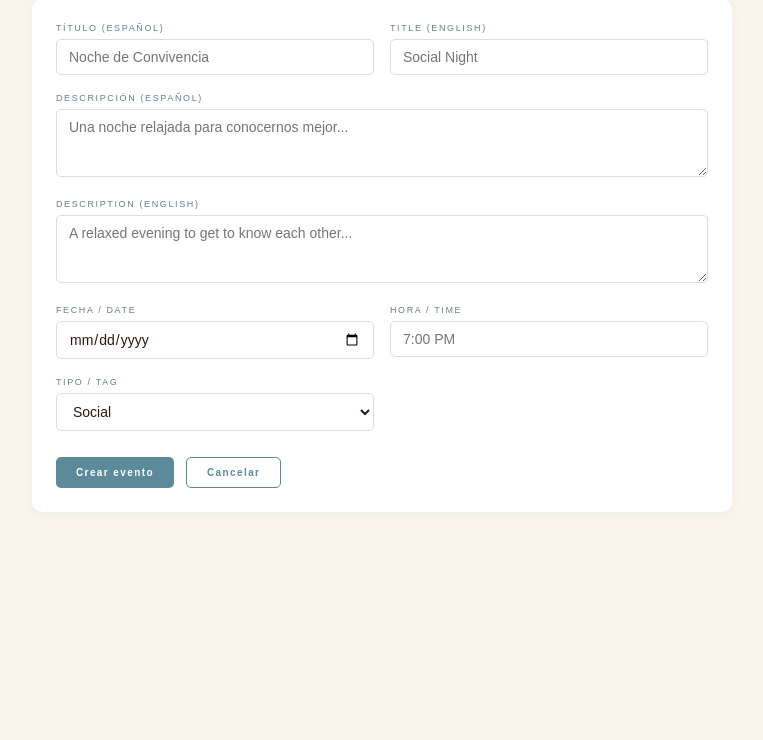
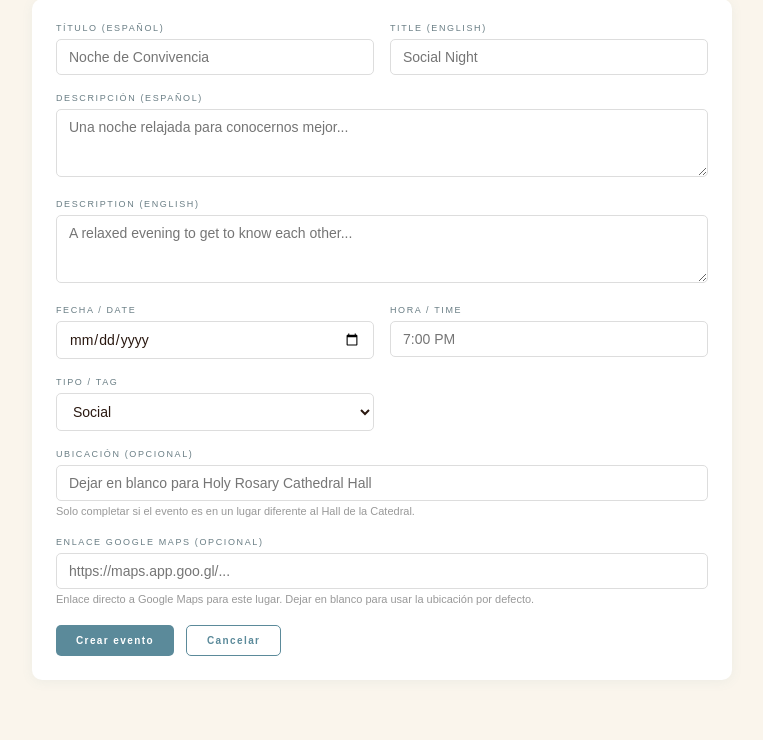
Before and after one commit to Dominus-Tecum-Vancouver/dominus-tecum, a Flask app: page /admin/events/new in a window 1280 px wide. Shown: the part 173-913 px from the top of the page, without its empty margins (90-853 px from the left). Before the commit the page ends 685 px from the top, so only its background shows below. Run offline with Flask 3, Linux system fonts and the light colour scheme; the visitor is signed in with stand-in values (Sample User, id 1).

Commit message:
Add location and location_url fields to events

```diff
--- a/admin/models.py
+++ b/admin/models.py
@@ -59,6 +59,9 @@ class Event(db.Model):
     # in event cards and reminder emails. Leave blank for regular Wednesday meetings.
     location = db.Column(db.String(300), nullable=True)
 
+    # Optional Google Maps URL for custom locations
+    location_url = db.Column(db.String(500), nullable=True)
+
     # Active flag lets us hide old events without deleting them.
     # Default is True (visible). Set to False to archive.
     active = db.Column(db.Boolean, default=True)
@@ -108,6 +111,7 @@ class Event(db.Model):
             'time':  self.time,
             'tag':   self.tag,
             'location': self.location,
+            'location_url': self.location_url,
         }
 
 
--- a/admin/templates/admin/event_form.html
+++ b/admin/templates/admin/event_form.html
@@ -2,7 +2,8 @@
 {% block content %}
 
 <div class="page-title">{{ 'Editar evento' if event else 'Nuevo evento' }}</div>
-<div class="page-sub">{{ 'Modifica los detalles del evento.' if event else 'Completa los campos en español e inglés.' }}</div>
+<div class="page-sub">{{ 'Modifica los detalles del evento.' if event else 'Completa los campos en español e inglés.' }}
+</div>
 
 <div class="card" style="max-width:700px">
   <form method="POST">
@@ -10,32 +11,35 @@
     <div class="form-row">
       <div class="form-group">
         <label>TÍTULO (ESPAÑOL)</label>
-        <input type="text" name="title_es" value="{{ event.title_es if event }}" required placeholder="Noche de Convivencia"/>
+        <input type="text" name="title_es" value="{{ event.title_es if event }}" required
+          placeholder="Noche de Convivencia" />
       </div>
       <div class="form-group">
         <label>TITLE (ENGLISH)</label>
-        <input type="text" name="title_en" value="{{ event.title_en if event }}" required placeholder="Social Night"/>
+        <input type="text" name="title_en" value="{{ event.title_en if event }}" required placeholder="Social Night" />
       </div>
     </div>
 
     <div class="form-group">
       <label>DESCRIPCIÓN (ESPAÑOL)</label>
-      <textarea name="desc_es" rows="3" required placeholder="Una noche relajada para conocernos mejor...">{{ event.desc_es if event }}</textarea>
+      <textarea name="desc_es" rows="3" required
+        placeholder="Una noche relajada para conocernos mejor...">{{ event.desc_es if event }}</textarea>
     </div>
 
     <div class="form-group">
       <label>DESCRIPTION (ENGLISH)</label>
-      <textarea name="desc_en" rows="3" required placeholder="A relaxed evening to get to know each other...">{{ event.desc_en if event }}</textarea>
+      <textarea name="desc_en" rows="3" required
+        placeholder="A relaxed evening to get to know each other...">{{ event.desc_en if event }}</textarea>
     </div>
 
     <div class="form-row">
       <div class="form-group">
         <label>FECHA / DATE</label>
-        <input type="date" name="date" value="{{ event.date.strftime('%Y-%m-%d') if event }}" required/>
+        <input type="date" name="date" value="{{ event.date.strftime('%Y-%m-%d') if event }}" required />
       </div>
       <div class="form-group">
         <label>HORA / TIME</label>
-        <input type="text" name="time" value="{{ event.time if event }}" required placeholder="7:00 PM"/>
+        <input type="text" name="time" value="{{ event.time if event }}" required placeholder="7:00 PM" />
       </div>
     </div>
 
@@ -43,9 +47,9 @@
       <div class="form-group">
         <label>TIPO / TAG</label>
         <select name="tag" required>
-          <option value="social"  {{ 'selected' if event and event.tag == 'social' }}>Social</option>
-          <option value="faith"   {{ 'selected' if event and event.tag == 'faith' }}>Fe / Faith</option>
-          <option value="service" {{ 'selected' if event and event.tag == 'service' }}>Servicio / Service</option>
+          <option value="social" {{ 'selected' if event and event.tag=='social' }}>Social</option>
+          <option value="faith" {{ 'selected' if event and event.tag=='faith' }}>Fe / Faith</option>
+          <option value="service" {{ 'selected' if event and event.tag=='service' }}>Servicio / Service</option>
         </select>
       </div>
       {% if event %}
@@ -53,10 +57,28 @@
         <label>ESTADO / STATUS</label>
         <select name="active">
           <option value="active" {{ 'selected' if event.active }}>Activo / Active</option>
-          <option value=""       {{ 'selected' if not event.active }}>Inactivo / Inactive</option>
+          <option value="" {{ 'selected' if not event.active }}>Inactivo / Inactive</option>
         </select>
       </div>
       {% endif %}
+    </div>
+
+    <div class="form-group">
+      <label>UBICACIÓN (OPCIONAL)</label>
+      <input type="text" name="location" value="{{ event.location if event and event.location }}"
+        placeholder="Dejar en blanco para Holy Rosary Cathedral Hall" />
+      <small style="color:#999;font-size:11px">
+        Solo completar si el evento es en un lugar diferente al Hall de la Catedral.
+      </small>
+    </div>
+
+    <div class="form-group">
+      <label>ENLACE GOOGLE MAPS (OPCIONAL)</label>
+      <input type="url" name="location_url" value="{{ event.location_url if event and event.location_url }}"
+        placeholder="https://maps.app.goo.gl/..." />
+      <small style="color:#999;font-size:11px">
+        Enlace directo a Google Maps para este lugar. Dejar en blanco para usar la ubicación por defecto.
+      </small>
     </div>
 
     <div style="display:flex;gap:12px;margin-top:8px">
```
